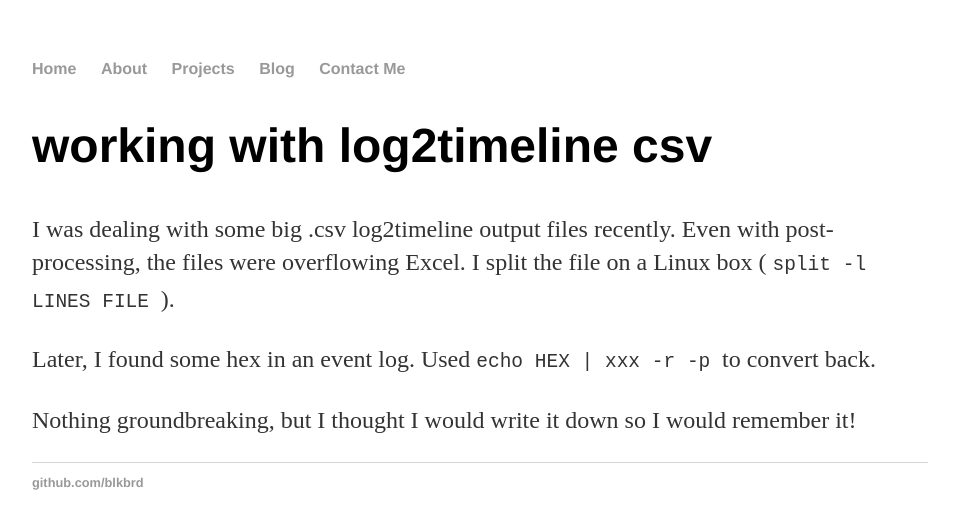
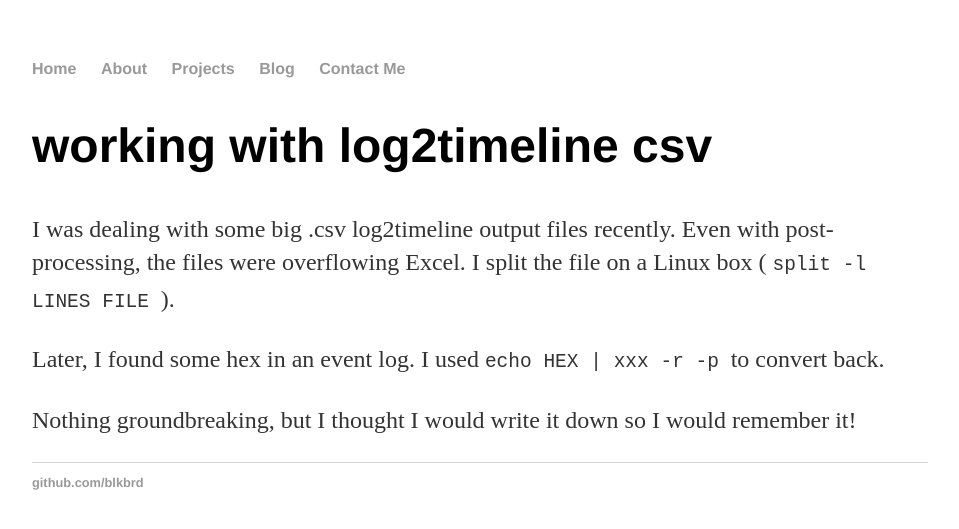
Before and after one commit to blkbrd/blkbrd.github.io, a Jekyll site: the page built from _posts/2017-09-29-Working-with-log2timeline.md, in a window 1280 px wide. Shown: the top 529 px of the page, without its empty margins (160-1119 px from the left). Built offline with Jekyll 4.4.1, drawn with Linux system fonts in a browser that asks for light colours.

```diff
--- a/_posts/2017-09-29-Working-with-log2timeline.md
+++ b/_posts/2017-09-29-Working-with-log2timeline.md
@@ -8,6 +8,6 @@ I was dealing with some big .csv log2timeline output files recently.
 Even with post-processing, the files were overflowing Excel.
 I split the file on a Linux box ( <code> split -l LINES FILE </code> ).
 <p>
-Later, I found some hex in an event log. Used <code> echo HEX | xxx -r -p </code> to convert back.
+Later, I found some hex in an event log. I used <code> echo HEX | xxx -r -p </code> to convert back.
 <p>
 Nothing groundbreaking, but I thought I would write it down so I would remember it!
```
